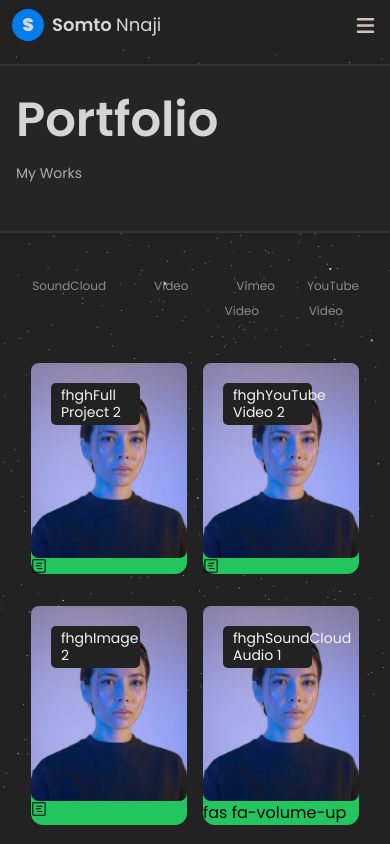
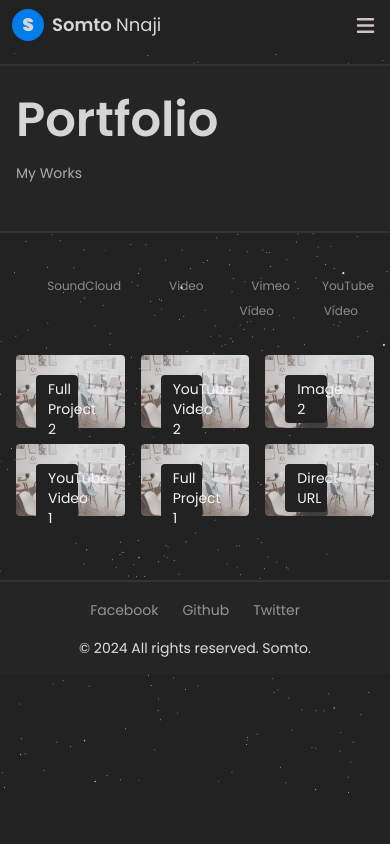
Before and after one commit to Somtochukwu21/praiz, a Next.js app: page /portfolio in a window 390 px wide. Shown: the top 844 px of the page. Built offline with nearby package versions, Linux system fonts and the light colour scheme.

Commit message:
Working on portfolio responsiveness

```diff
--- a/app/globals.css
+++ b/app/globals.css
@@ -35,310 +35,3 @@
 .swiper-pagination span {
 	@apply h-[3px] rounded-sm w-[20px] transition-all ease-in-out duration-300;
 }
-
-.portfolio-grid figure {
-
-
-	border-radius: 12px;
-	margin: 8px
-}
-
-.portfolio-grid img {
-	position: relative;
-	display: block;
-	width: 100%;
-}
-
-
-
-
-
-
-.portfolio-grid.three-columns figure {
-	width: calc(33.33333% - 16px);
-}
-
-.portfolio-grid.four-columns figure {
-	width: calc(25% - 16px);
-}
-
-.portfolio-grid.five-columns figure {
-	width: calc(20% - 16px);
-}
-
-.portfolio-grid img {
-	position: relative;
-	display: block;
-	width: 100%;
-}
-
-.portfolio-grid figure a,
-.portfolio-rid figure img {
-	display: block;
-	position: relative;
-}
-
-.portfolio-grid figure img {
-	-webkit-transition: all 0.3s ease-in-out;
-	-moz-transition: all 0.3s ease-in-out;
-	-o-transition: all 0.3s ease-in-out;
-	-ms-transition: all 0.3s ease-in-out;
-	transition: all 0.3s ease-in-out;
-}
-
-.portfolio-grid figure:hover img {
-	transform: scale(1.2);
-}
-
-.portfolio-grid figure a {
-	position: absolute;
-	top: 0;
-	bottom: 0;
-	right: 0;
-	left: 0;
-	z-index: 3;
-}
-
-.portfolio-item-img {
-	position: relative;
-	overflow: hidden;
-	-webkit-backface-visibility: hidden;
-	-moz-backface-visibility: hidden;
-	-webkit-transform: translate3d(0, 0, 0);
-	-moz-transform: translate3d(0, 0, 0);
-	border-radius: 8px;
-}
-
-.portfolio-grid figure .portfolio-item-img:after {
-	content: "";
-	position: absolute;
-	background-color: rgba(0, 0, 0, 0.06);
-	top: 0;
-	right: 0;
-	bottom: 0;
-	left: 0;
-	opacity: 0;
-	-webkit-transition: all 0.3s ease-in-out;
-	-moz-transition: all 0.3s ease-in-out;
-	-o-transition: all 0.3s ease-in-out;
-	-ms-transition: all 0.3s ease-in-out;
-	transition: all 0.3s ease-in-out;
-}
-
-.portfolio-grid figure:hover .portfolio-item-img:after {
-	opacity: 1;
-}
-
-.portfolio-item-desc {
-	margin-top: 12px;
-}
-
-.portfolio-item-desc h4 {
-	margin-bottom: 0;
-}
-
-.portfolio-item-desc small {
-	color: #888;
-}
-
-.portfolio-grid figure i {
-	display: inline-block;
-	position: absolute;
-	bottom: 20px;
-	right: 20px;
-	font-size: 16px;
-	width: 30px;
-	height: 30px;
-	background-color: #222;
-	color: #007ced;
-	text-align: center;
-	line-height: 30px;
-	border-radius: 5px;
-	opacity: 0;
-	-webkit-transition: all 0.3s ease-in-out;
-	-moz-transition: all 0.3s ease-in-out;
-	-o-transition: all 0.3s ease-in-out;
-	-ms-transition: all 0.3s ease-in-out;
-	transition: all 0.3s ease-in-out;
-}
-
-.portfolio-grid.five-columns figure i {
-	bottom: 10px;
-	right: 10px;
-}
-
-.portfolio-grid figure .name {
-	display: inline-block;
-	padding: 4px 10px;
-	margin: 0;
-	background-color: #222;
-	color: #f5f5f5;
-	font-size: 14px;
-	line-height: 1.2;
-	top: 20px;
-	left: 20px;
-	max-width: calc(100% - 67px);
-	border-radius: 5px;
-	position: absolute;
-}
-
-.portfolio-grid.five-columns figure .name {
-	font-size: 13px;
-	top: 10px;
-	left: 10px;
-}
-
-.portfolio-grid figure .category {
-	display: inline-block;
-	padding: 3px 7px;
-	background-color: #222;
-	color: #f5f5f5;
-	font-size: 11px;
-	line-height: 1.2em;
-	bottom: 20px;
-	left: 20px;
-	position: absolute;
-	border-radius: 5px;
-	opacity: 0;
-	-webkit-transition: all 0.3s ease-in-out;
-	-moz-transition: all 0.3s ease-in-out;
-	-o-transition: all 0.3s ease-in-out;
-	-ms-transition: all 0.3s ease-in-out;
-	transition: all 0.3s ease-in-out;
-}
-
-.portfolio-grid.five-columns figure .category {
-	bottom: 10px;
-	left: 10px;
-}
-
-.portfolio-grid figure:hover i,
-.portfolio-grid figure:hover .category {
-	opacity: 1;
-}
-
-
-@media only screen and (max-width: 768px) {
-	.portfolio-grid figure {
-		width: calc(50% - 16px);
-	}
-
-	.info-list {
-		margin-top: 20px;
-	}
-
-
-	.portfolio-grid figure,
-	.portfolio-grid.three-columns figure {
-		width: calc(50% - 16px);
-	}
-
-	.portfolio-grid.four-columns figure,
-	.portfolio-grid.five-columns figure {
-		width: calc(33.3333333% - 16px);
-	}
-
-	.page-portfolio-loaded .ajax-page-wrapper {
-		padding-left: 30px;
-		padding-right: 30px;
-	}
-
-	.portfolio-page-carousel .owl-nav .owl-prev {
-		margin-left: 0;
-	}
-
-	.portfolio-page-carousel .owl-nav .owl-next {
-		margin-right: 0;
-	}
-
-	.portfolio-page-carousel .owl-nav .owl-prev,
-	.portfolio-page-carousel .owl-nav .owl-next {
-		background-color: rgba(255, 255, 255, 0.55);
-	}
-
-	.fw-container {
-		width: auto;
-		padding-left: 15px;
-		padding-right: 15px;
-	}
-
-	.nothing-found h1 {
-		font-size: 88px;
-	}
-
-.single-post .site-content .post-content {
-		position: relative;
-		margin-top: 0;
-		padding-left: 0;
-		padding-right: 0;
-		z-index: 1;
-	}
-
-	.fw-table {
-		width: 100%;
-		overflow-y: hidden;
-		-ms-overflow-style: -ms-autohiding-scrollbar;
-	}
-
-	.comment-metadata {
-		padding: 0;
-		border: 0;
-		margin: 0 0 5px;
-		display: block;
-	}
-
-	.alignfull {
-		margin-left: -40px;
-		margin-right: -40px;
-		min-width: calc(100% + 80px);
-	}
-
-	.footer-social,
-	.footer-copyrights {
-		float: none;
-		display: block;
-		text-align: center;
-		margin: 12px 0;
-	}
-}
-
-@media only screen and (max-width: 480px) {
-	.portfolio-grid figure,
-	.portfolio-grid.two-columns figure,
-	.portfolio-grid.three-columns figure,
-	.portfolio-grid.four-columns figure,
-	.portfolio-grid.five-columns figure {
-		width: 100%;
-		margin-left: 0;
-		margin-right: 0;
-	}
-
-	.portfolio-grid {
-		margin-left: 0;
-		margin-right: 0;
-	}
-
-	.nothing-found h2 {
-		font-size: 60px;
-	}
-
-	.entry-title {
-		font-size: 27px;
-	}
-
-	.controls.two-columns .left-column {
-		width: 100%;
-		float: none;
-		margin-right: 0;
-	}
-
-	.controls.two-columns .right-column {
-		width: 100%;
-		float: none;
-	}
-
-	.comment-list .children {
-		margin-left: 7px;
-		padding-left: 5px;
-	}
-}
--- a/app/portfolio/page.tsx
+++ b/app/portfolio/page.tsx
@@ -10,10 +10,10 @@ const Portfolio = () => (
 
 					<div>
 						<div>
-							<div className="col-xs-12 col-sm-12">
+							<div>
 								<div>
 									<PortNav />
-									<div className="portfolio-grid two-columns shuffle grid grid-cols-2 gap-4">
+									<div className="grid grid-cols-3 gap-4">
 										{portfolioItems.map((item) => (
 											<PortfolioItem key={item.name} {...item} />
 										))}
--- a/base/dummyData/portfolio-items.tsx
+++ b/base/dummyData/portfolio-items.tsx
@@ -1,4 +1,4 @@
-import aiony from "@/public/testimonial/aiony.jpg";
+import aiony from "@/public/4.jpg";
 import { GoProjectRoadmap } from "react-icons/go";
 import { PortfolioItemProps } from "../interface";
 
@@ -30,24 +30,7 @@ export const portfolioItems: PortfolioItemProps[] = [
 		link: "img/portfolio/full/3.jpg",
 		icon: <GoProjectRoadmap />,
 	},
-	{
-		img: aiony,
-		alt: "SoundCloud Audio 1",
-		name: "SoundCloud Audio 1",
-		category: "SoundCloud",
-		groups: ["category_all", "category_soundcloud"],
-		link: "https://w.soundcloud.com/player/?url=https%3A//api.soundcloud.com/tracks/221650664&color=%23ff5500&auto_play=false&hide_related=false&show_comments=true&show_user=true&show_reposts=false&show_teaser=true&visual=true",
-		icon: "fas fa-volume-up",
-	},
-	{
-		img: aiony,
-		alt: "Vimeo Video",
-		name: "Vimeo Video",
-		category: "Video, Vimeo Video",
-		groups: ["category_all", "category_video", "category_vimeo-video"],
-		link: "https://player.vimeo.com/video/158284739",
-		icon: "fab fa-vimeo-v",
-	},
+
 	{
 		img: aiony,
 		alt: "YouTube Video 1",
@@ -55,7 +38,7 @@ export const portfolioItems: PortfolioItemProps[] = [
 		category: "Video, YouTube Video",
 		groups: ["category_all", "category_video", "category_youtube-video"],
 		link: "https://www.youtube.com/embed/ZK8REu-8pGw",
-		icon: "fab fa-youtube",
+		icon: <GoProjectRoadmap />,
 	},
 	{
 		img: aiony,
@@ -63,16 +46,16 @@ export const portfolioItems: PortfolioItemProps[] = [
 		name: "Full Project 1",
 		category: "Detailed",
 		groups: ["category_all", "category_detailed"],
+		icon: <GoProjectRoadmap />,
 		link: "portfolio-project-1.html",
-		icon: "far fa-file-alt",
 	},
 	{
 		img: aiony,
+		icon: <GoProjectRoadmap />,
 		alt: "Direct URL",
 		name: "Direct URL",
 		category: "Direct URL",
 		groups: ["category_all", "category_direct-url"],
 		link: "https://themeforest.net/user/John/portfolio",
-		icon: "fa fa-link",
 	},
 ];
--- a/components/portfolio/portfolio-item.tsx
+++ b/components/portfolio/portfolio-item.tsx
@@ -10,18 +10,24 @@ export const PortfolioItem: React.FC<PortfolioItemProps> = ({
 	link,
 	icon,
 }) => (
-	<figure className="w-full relative group bg-green-500">
-		<div className="portfolio-item-img">
-			<Image src={img} alt={alt} title="" />
-			<a
-				href={link}
-				className={
-					link.includes("http") ? "lightbox mfp-iframe" : "ajax-page-load"
-				}
+	<figure className="w-full relative group ">
+		<div className="portfolio-item-img relative overflow-hidden rounded">
+			<Image
+				src={img}
+				alt={alt}
+				title=""
+				className="	transition-all duration-500 ease-in-out group-hover:scale-110"
 			/>
+
 		</div>
-		{icon}
-		<h4 className="name"> fhgh{name}</h4>
-		<span className="category ">{category}</span>
+		<h4 className="inline-block py-1 px-3 m-0 bg-[#222] text-[#f5f5f5] text-sm	absolute top-5 left-5 rounded	max-w-[calc(100%-67px)]">
+			{name}
+		</h4>
+		<span className="group-hover:opacity-100 inline-block py-2 px-3 rounded-sm bg-[#222] text-[#f5f5f5] text-xs bottom-5 left-5 opacity-0 transition-opacity duration-500 absolute ease-in-out">
+			{category}
+		</span>
+		<div className="group-hover:opacity-100 text-base text-[#007ced] inline-block py-2 px-3 rounded-sm bg-[#222] text-primary bottom-5 right-5 opacity-0 transition-opacity duration-500 absolute ease-in-out">
+			{icon}
+		</div>
 	</figure>
 );
--- a/tailwind.config.ts
+++ b/tailwind.config.ts
@@ -15,6 +15,8 @@ const config: Config = {
 			backgroundColor: { secondary: "#007ced", primary: "#222222" },
 		},
 	},
-	plugins: [],
+
+	plugins: [   ]
 };
+
 export default config;
```
Also changed, not shown: public/4.jpg (added).
